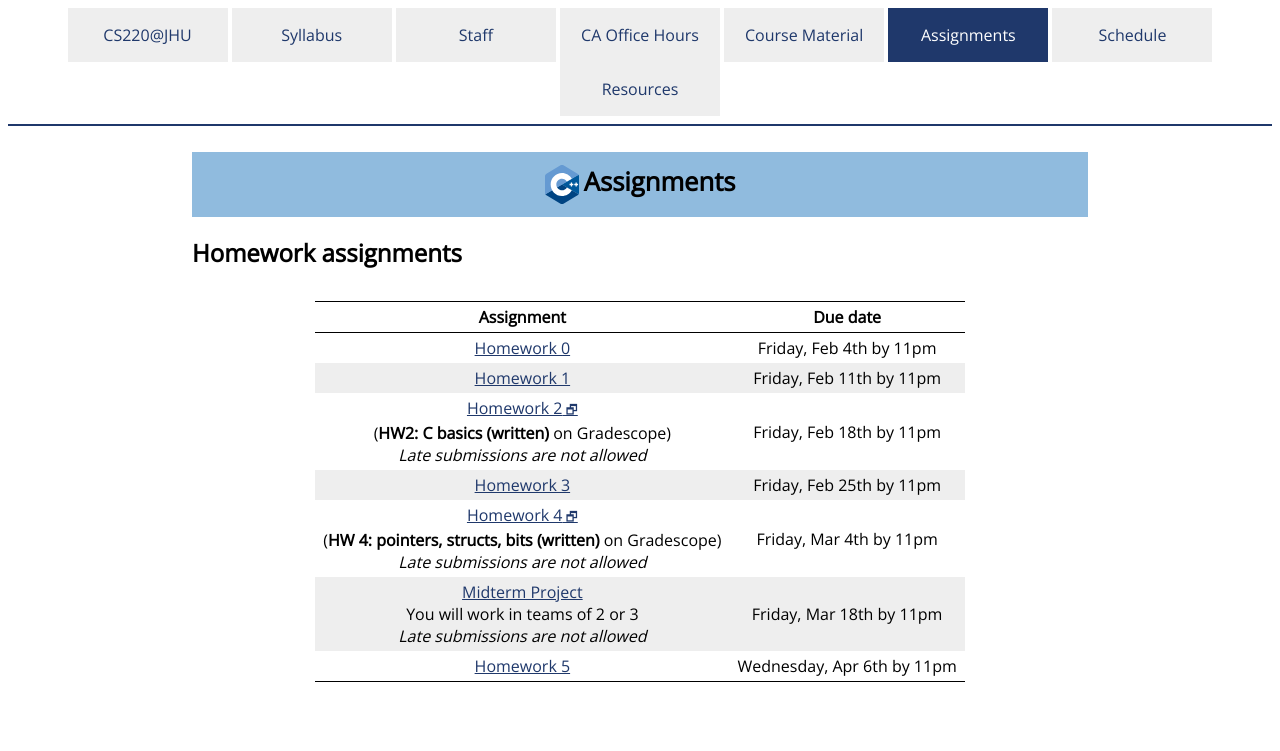
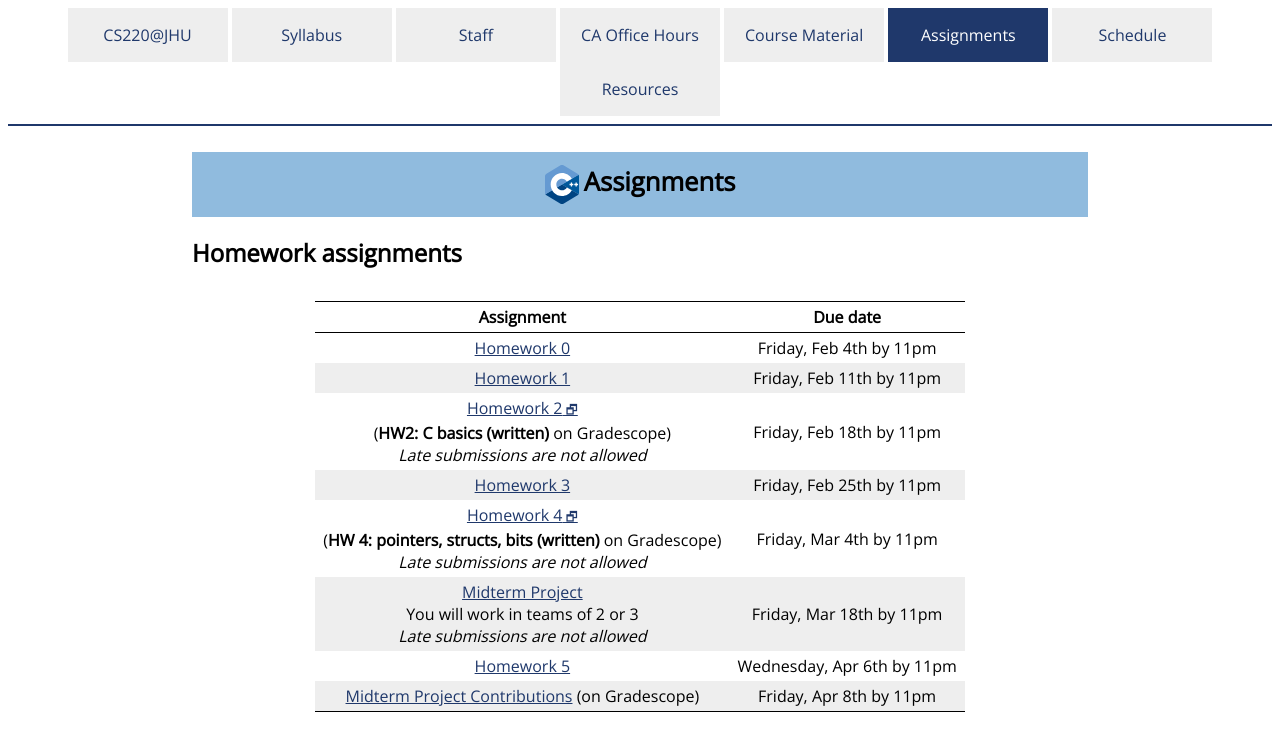
Before and after one commit to jhu-ip/cs220-s22, a Jekyll site: the page built from assignments.md, in a window 1280 px wide. Shown: the top 751 px of the page. Built offline with Jekyll 4.4.1, drawn with Linux system fonts in a browser that asks for light colours; some web fonts are replaced.

Commit message:
posted midterm project contributions to assignments page

```diff
--- a/assignments.md
+++ b/assignments.md
@@ -15,3 +15,4 @@ Assignment | Due date
 <a class="external" target="_blank" href="https://www.gradescope.com/">Homework 4</a><br>(**HW 4: pointers, structs, bits (written)** on Gradescope)<br>*Late submissions are not allowed* | Friday, Mar 4th by 11pm
 [Midterm Project](assign/midterm.html)<br>You will work in teams of 2 or 3<br>*Late submissions are not allowed* | Friday, Mar 18th by 11pm
 [Homework 5](assign/hw5.html) | Wednesday, Apr 6th by 11pm
+[Midterm Project Contributions](https://www.gradescope.com/) (on Gradescope)| Friday, Apr 8th by 11pm
```
